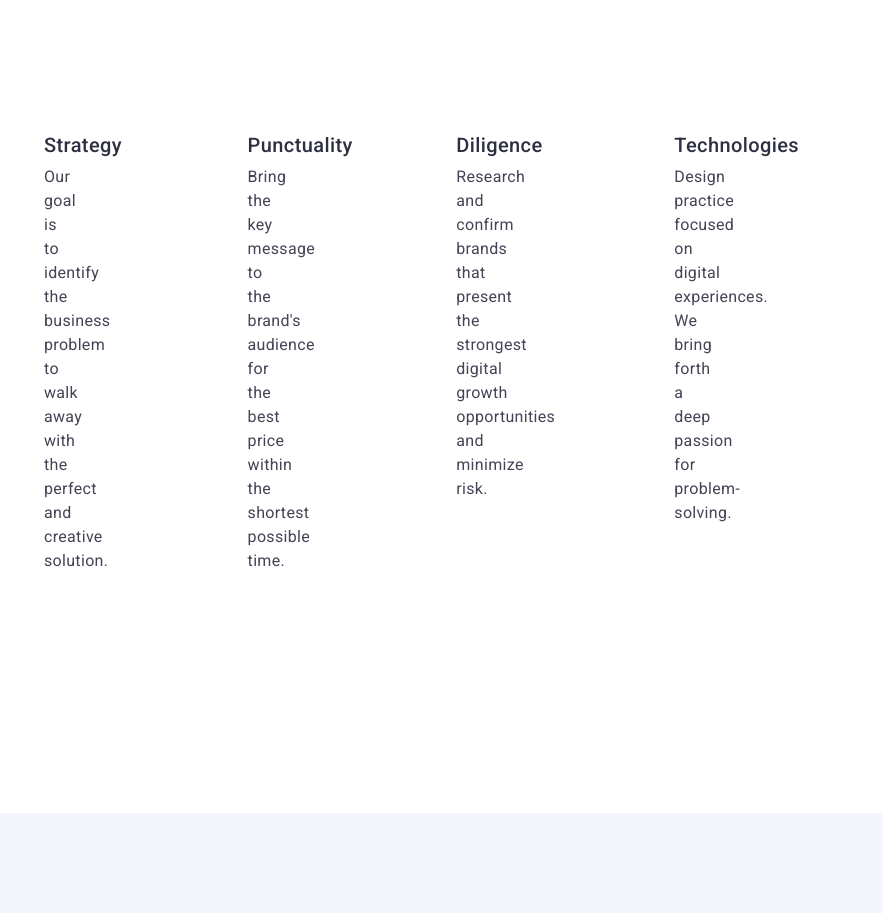
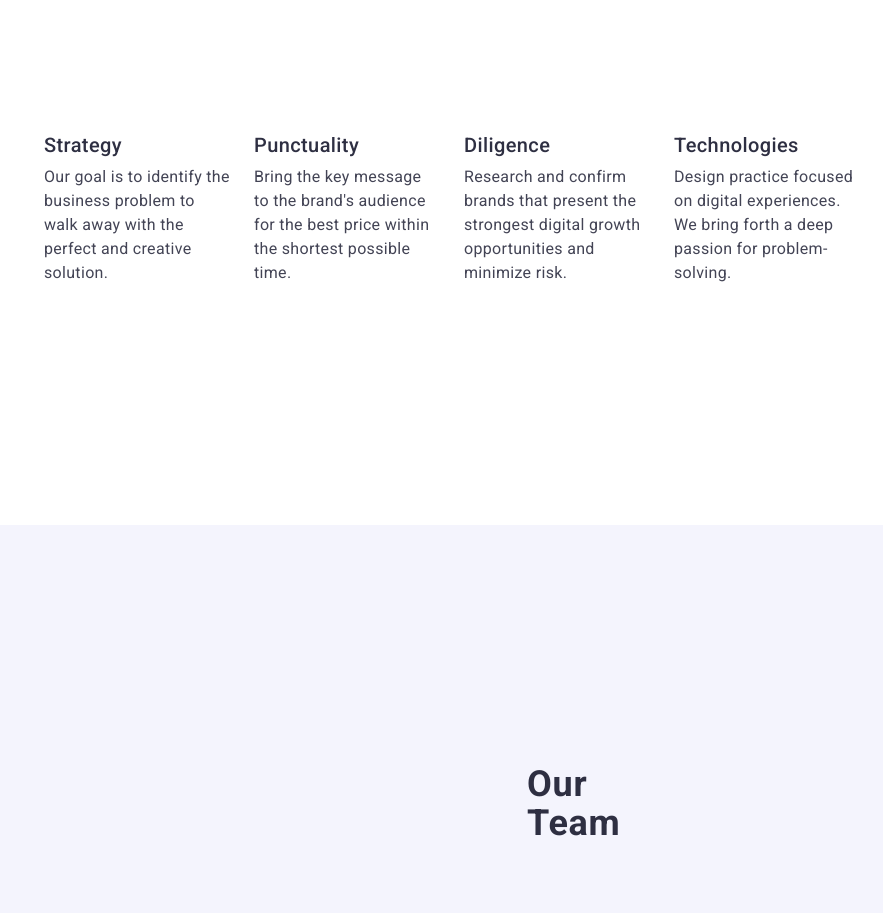
Before and after one commit to irina-oliinyk/goit-markup-hw-03, a plain HTML site: page index.html in a window 1280 px wide. Shown: the part 1440-2353 px from the top of the page, without its empty margins (188-1071 px from the left). Drawn offline with nearby package versions, Linux system fonts and the light colour scheme.

Commit message:
sextion 2

```diff
--- a/css/styles.css
+++ b/css/styles.css
@@ -193,9 +193,6 @@ font-weight: bold;
         overflow: hidden;
     }
 
-.about-us-list{
-    width: calc((100% - 72px) / 4);
-}
 
 .about-us-conteiner{
     display: flex;
@@ -204,6 +201,10 @@ font-weight: bold;
 
 }
 
+.section-two-list{
+
+width: calc((100% - 72px) / 4);
+}
 
 .about-us{
     font-weight: 500;
--- a/index.html
+++ b/index.html
@@ -70,44 +70,36 @@
         <div class="container">
           <h2 class="visually-hidden">About us</h2>
           <ul class="about-us-conteiner">
-            <li>
-              <div class="about-us-list">
+            <li class="section-two-list">
               <h3 class="about-us">Strategy</h3>
               <p class="description">
                 Our goal is to identify the business problem to walk away with
                 the perfect and creative solution.
               </p>
-              </div>
             </li>
 
-            <li>
-              <div class="about-us-list">
+            <li class="section-two-list">
               <h3 class="about-us">Punctuality</h3>
               <p class="description">
-                  Bring the key message to the brand's audience for the best
-                  price within the shortest possible time.
+                Bring the key message to the brand's audience for the best price
+                within the shortest possible time.
               </p>
-              </div>
             </li>
 
-            <li>
-              <div class="about-us-list">
+            <li class="section-two-list">
               <h3 class="about-us">Diligence</h3>
               <p class="description">
                 Research and confirm brands that present the strongest digital
                 growth opportunities and minimize risk.
               </p>
-              </div>
             </li>
 
-            <li>
-              <div class="about-us-list">
+            <li class="section-two-list">
               <h3 class="about-us">Technologies</h3>
               <p class="description">
-                  Design practice focused on digital experiences. We bring forth
-                  a deep passion for problem-solving.
+                Design practice focused on digital experiences. We bring forth a
+                deep passion for problem-solving.
               </p>
-              </div>
             </li>
           </ul>
         </div>
```
Lines whose indentation alone changed are shown as unchanged.
